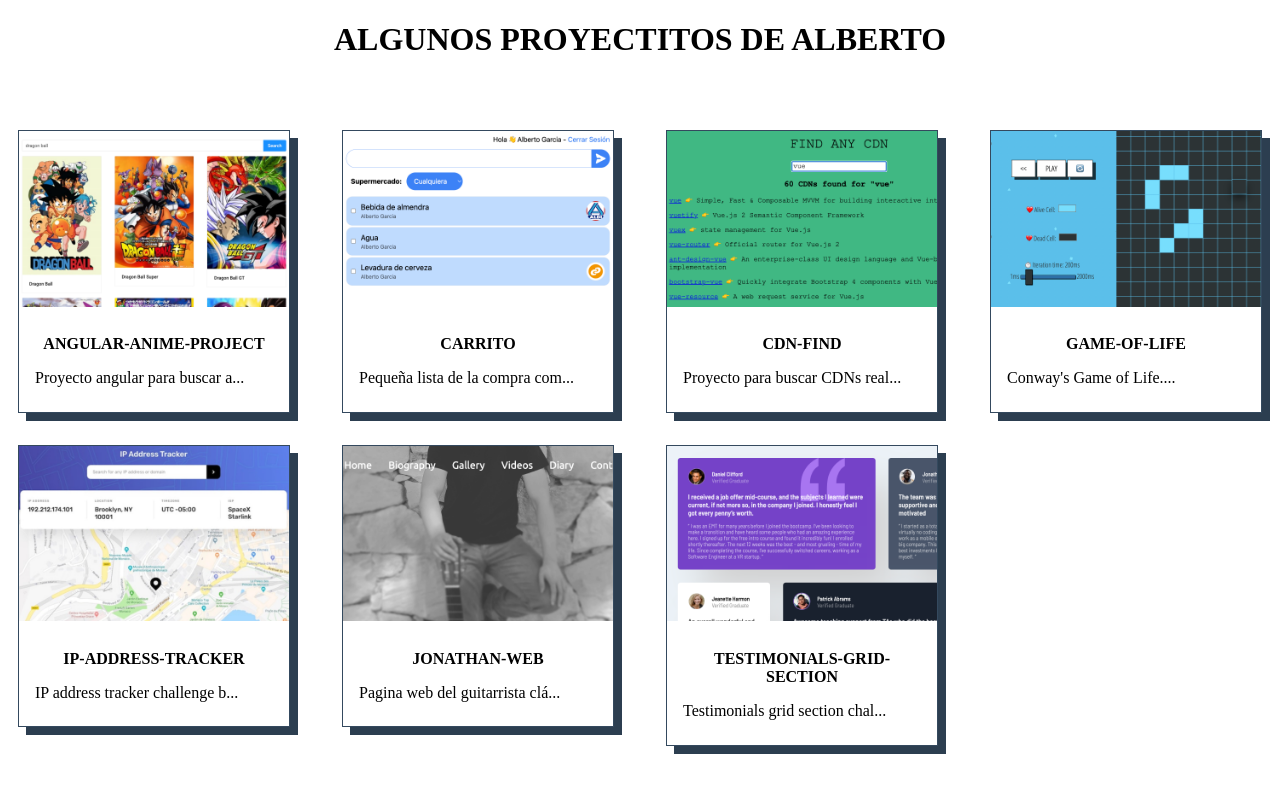
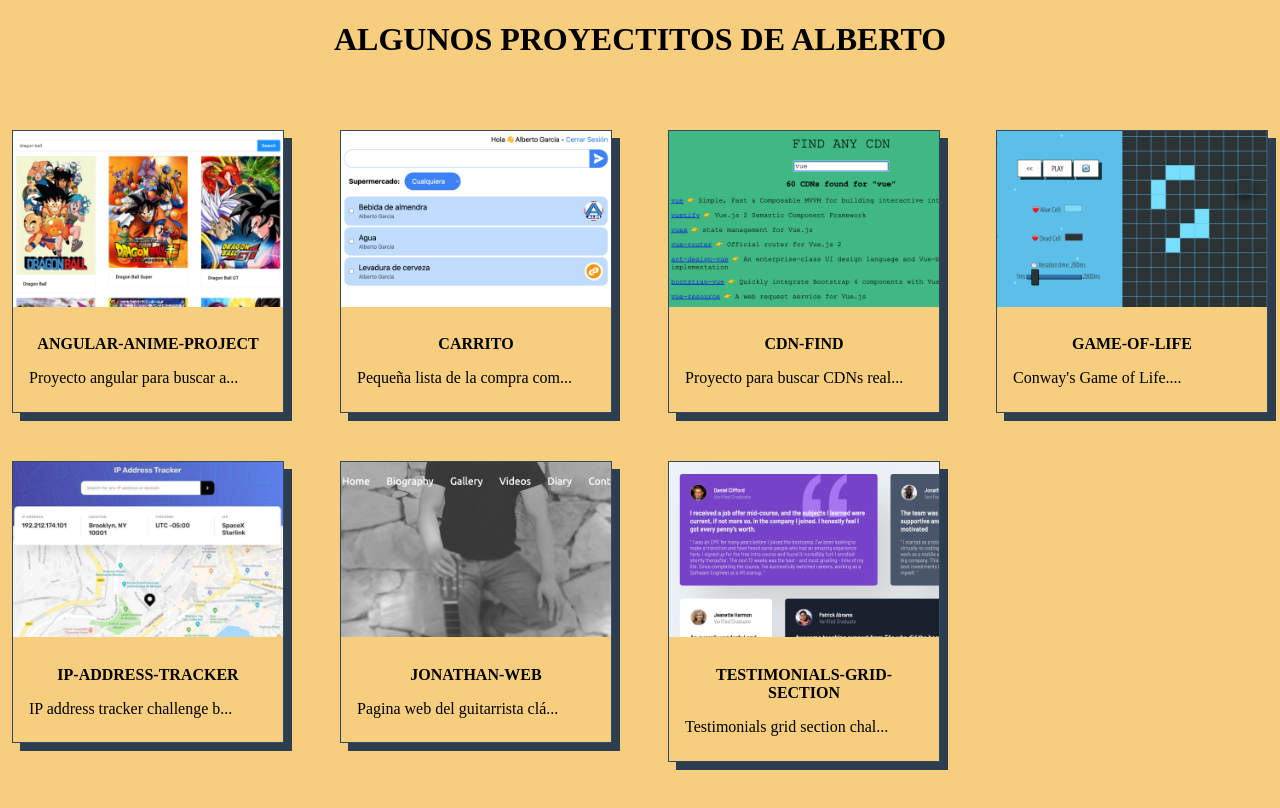
Before and after one commit to dawalberto/angular-github-projects, an Angular app: page / in a window 1280 px wide. Shown: the top 808 px of the page. Built offline with nearby package versions, Linux system fonts and the light colour scheme.

Commit message:
blur and transition styles

```diff
--- a/src/app/app.component.css
+++ b/src/app/app.component.css
@@ -1,3 +1,13 @@
+.blur {
+  filter: blur(1rem);
+  transition: filter .2s ease-out 0ms;
+}
+
+.no-blur {
+  filter: blur(0);
+  transition: filter .2s ease-out 0ms;
+}
+
 h1 {
   text-align: center;
 }
--- a/src/app/app.component.html
+++ b/src/app/app.component.html
@@ -1,3 +1,4 @@
+<div [ngClass]="{'blur': showDetailsRepoClicked, 'no-blur': !showDetailsRepoClicked}">
   <h1>ALGUNOS PROYECTITOS DE ALBERTO</h1>
 
   <div class="grid-container">
@@ -8,6 +9,7 @@
       >
     </app-repositorie-preview>
   </div>
+</div>
 
 <app-repositorie-details
   [repo]="repoClicked"
--- a/src/app/repositorie-details/repositorie-details.component.css
+++ b/src/app/repositorie-details/repositorie-details.component.css
@@ -5,6 +5,19 @@
   width: 98%;
   background-color: #f1c40f;
   transform: translateX(-50%) translateY(-10%);
+  border: .1rem solid #34495e;
+  -webkit-box-shadow: 1rem 1rem 1rem 0px #2c3e50;
+  -moz-box-shadow: 1rem 1rem 1rem 0px #2c3e50;
+  box-shadow: 1rem 1rem 1rem 0px #2c3e50;
+  background: #f6ce7d;
+}
+
+.repositorie-details .body {
+  padding: .5rem 1rem;
+}
+
+.repositorie-details .title {
+  text-align: center;
 }
 
 /* tablets */
--- a/src/app/repositorie-details/repositorie-details.component.html
+++ b/src/app/repositorie-details/repositorie-details.component.html
@@ -1,7 +1,9 @@
 <div class="repositorie-details">
   <button class="close-button" (click)="closeRepoDetails.emit()">❌</button>
   <img [src]="'/assets/' + repo.name + '.png'" alt="img preview">
-  <p>{{repo.name}}</p>
-  <p *ngIf="repo.description">{{ repo.description }}</p>
-  <p>{{repo.languages_url}}</p>
+  <div class="body">
+    <h1 class="title">{{repo.name}}</h1>
+    <p *ngIf="repo.description">{{ repo.description }}</p>
+    <p>{{repo.languages_url}}</p>
+  </div>
 </div>
--- a/src/app/repositorie-preview/repositorie-preview.component.css
+++ b/src/app/repositorie-preview/repositorie-preview.component.css
@@ -2,10 +2,10 @@
   margin: .5rem;
   cursor: pointer;
   border: .1rem solid #34495e;
-
   -webkit-box-shadow: .5rem .5rem 0px 0px #2c3e50;
   -moz-box-shadow: .5rem .5rem 0px 0px #2c3e50;
   box-shadow: .5rem .5rem 0px 0px #2c3e50;
+  transition: all .2s ease-out 0ms;
 }
 
 .repositorie-preview:hover {
--- a/src/index.html
+++ b/src/index.html
@@ -10,4 +10,9 @@
 <body>
   <app-root></app-root>
 </body>
+<style>
+  body {
+    background: #f6ce7d;
+  }
+</style>
 </html>
--- a/src/styles.css
+++ b/src/styles.css
@@ -10,6 +10,7 @@
   background-color: #ffff;
   cursor: pointer;
   width: 100%;
+  text-align: right;
 }
 
 img {
@@ -20,7 +21,7 @@ img {
 .grid-container {
   display: grid;
   grid-template-columns: 100%;
-  grid-gap: 1rem;
+  grid-gap: 2rem;
   align-content: space-between;
   justify-content: space-around;
   max-width: 1920px;
```
Lines whose indentation alone changed are shown as unchanged.
